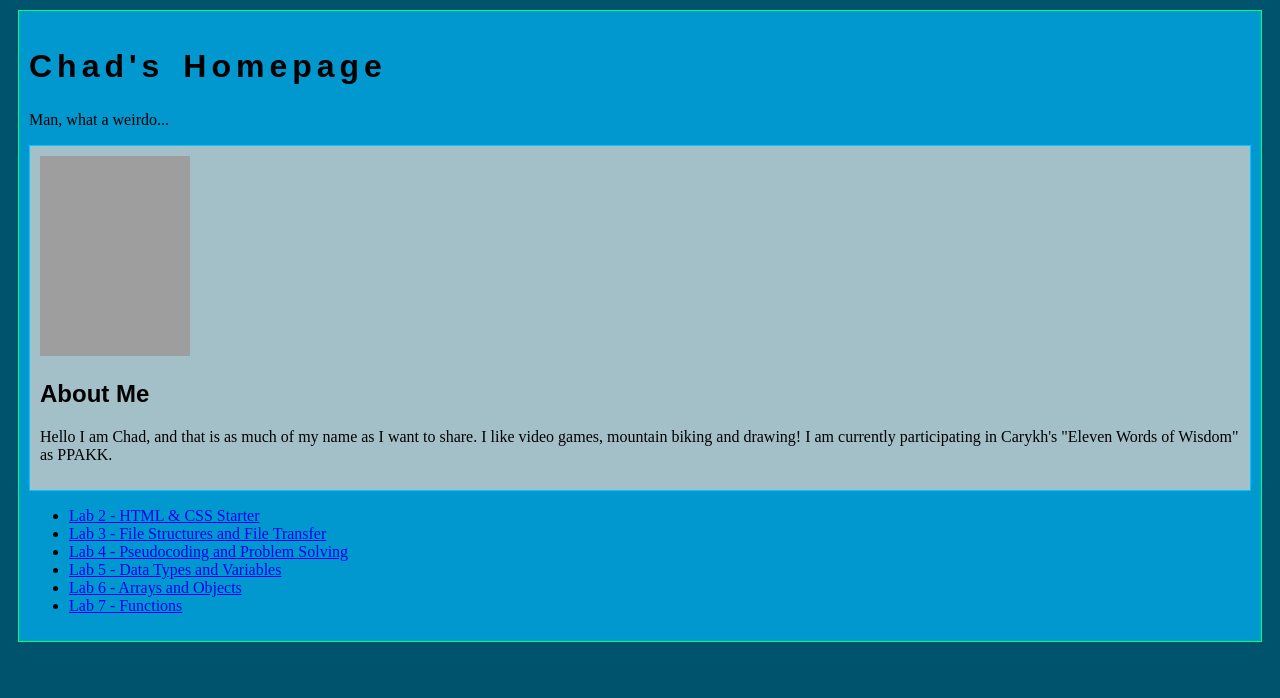
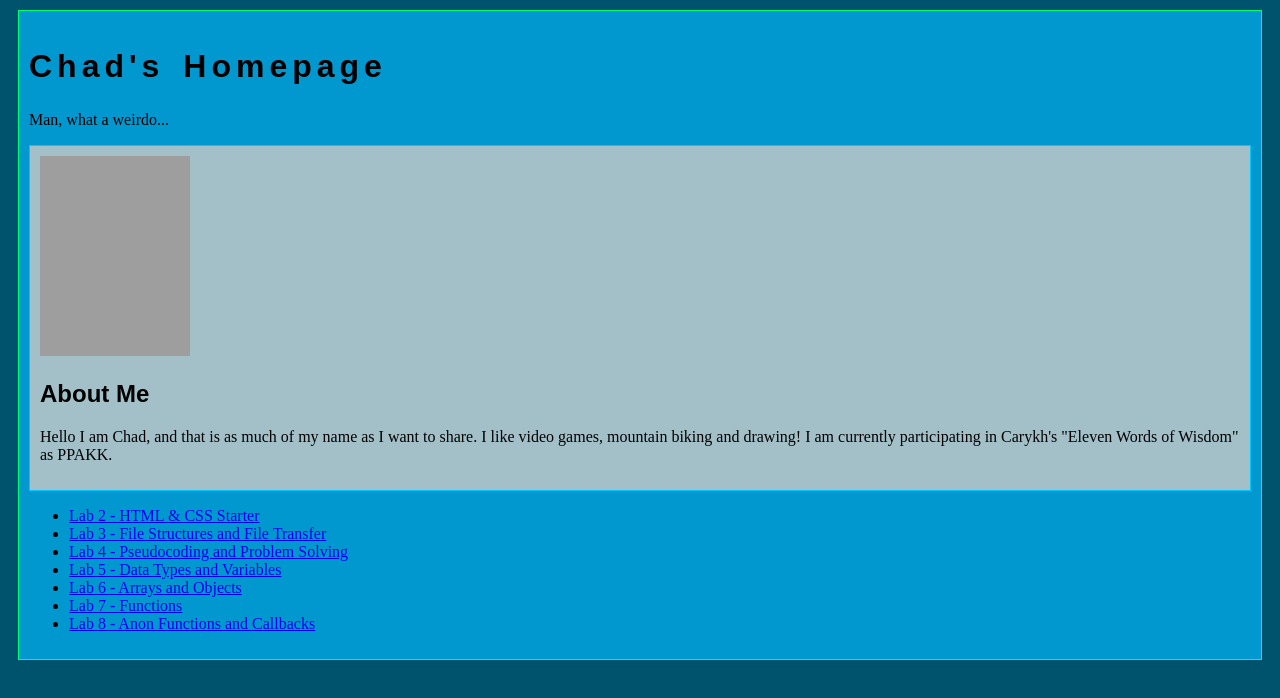
Before and after one commit to PPAKKwasTaken/art101, a plain HTML site: page index.html in a window 1280 px wide. Drawn offline with Linux system fonts and the light colour scheme; grey boxes are pictures that could not be loaded.

Commit message:
Added lab 8 to my website!

```diff
--- a/index.html
+++ b/index.html
@@ -42,6 +42,7 @@
 					<li><a href="https://ppakkwastaken.github.io/art101/lab5/">Lab 5 - Data Types and Variables</a></li>
 					<li><a href="https://ppakkwastaken.github.io/art101/lab6/">Lab 6 - Arrays and Objects</a></li>
 					<li><a href="https://ppakkwastaken.github.io/art101/lab7/">Lab 7 - Functions</a></li>
+					<li><a href="https://ppakkwastaken.github.io/art101/lab8/">Lab 8 - Anon Functions and Callbacks</a></li>
 				</ul>
 		</nav>
 	</main>
```
